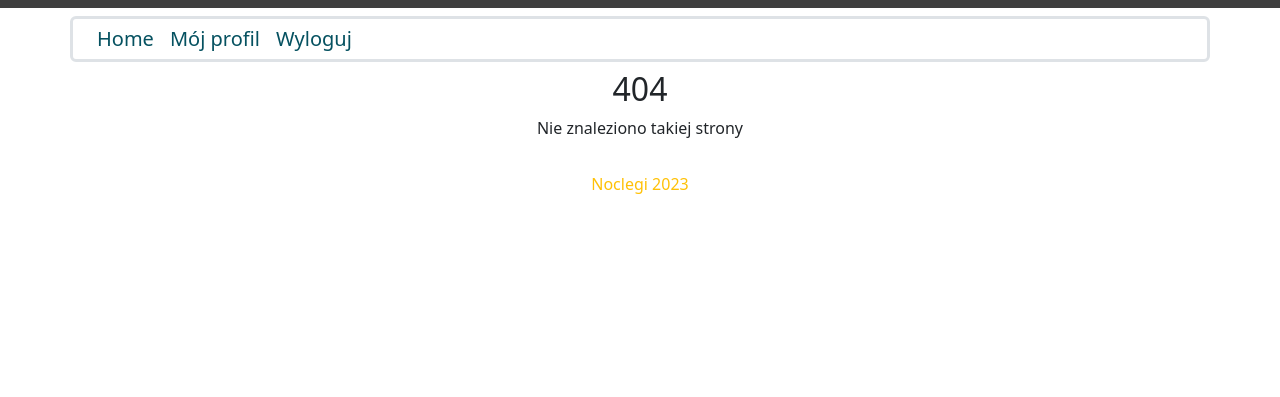
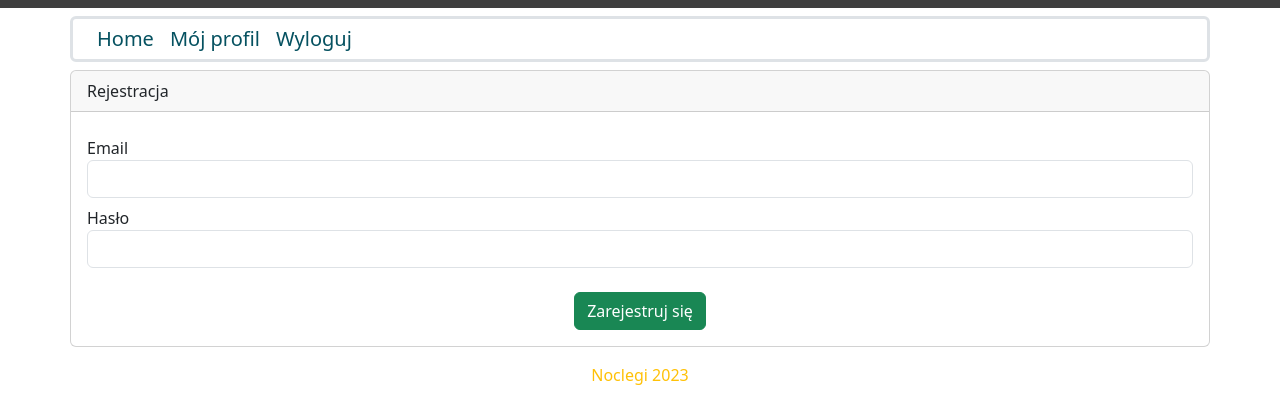
Before and after one commit to agaciur/learn-react-v.2, a React (Create React App) app: page /rejestracja in a window 1280 px wide. Before the commit this address had no page. Shown: the part 242-639 px from the top of the page. Built offline with nearby package versions, Linux system fonts and the light colour scheme; grey boxes are pictures that could not be loaded.

Commit message:
Add register form

```diff
--- a/src/App.js
+++ b/src/App.js
@@ -19,6 +19,7 @@ import Login from "./ui/pages/Auth/Login"
 import AuthenticatedRoute from "./hoc/AuthenticatedRoute"
 import ErrorBoundary from "./hoc/ErrorBoundary"
 import AddHotel from "./ui/components/Molecules/AddHotel"
+import Register from "./ui/pages/Auth/Register"
 const Profile = lazy(() => import("./ui/pages/Profile"))
 
 function App() {
@@ -42,7 +43,7 @@ function App() {
       <ErrorBoundary>
         <Suspense fallback={<p className='text-center'>Ładowanie...</p>}>
           <Switch>
-          <AuthenticatedRoute
+            <AuthenticatedRoute
               path='/profil/hotele/dodaj'
               component={AddHotel}
             />
@@ -53,6 +54,10 @@ function App() {
             <Route
               path='/hotele/:id'
               component={Hotel}
+            />
+            <Route
+              path='/rejestracja'
+              component={Register}
             />
             <Route
               path='/wyszukaj/:term?'
--- a/src/ui/components/Atoms/Input.js
+++ b/src/ui/components/Atoms/Input.js
@@ -1,20 +1,18 @@
 import { useRef } from "react"
 const InputText = props => {
   return (
-    <div className="form-group">
-      <label>{props.label}</label>
+    <div className='form-group'>
+      <label className="mt-2">{props.label}</label>
       <input
         value={props.value}
         onChange={e => props.onChange(e.target.value)}
         type={props.type}
-        className={`form-control ${props.error && props.showError ? 'is-invalid' : ''}`} />
-      <div className="invalid-feedback">
-        {props.error}
-      </div>
+        className={`form-control ${props.error && props.showError ? "is-invalid" : ""}`}
+      />
+      <div className='invalid-feedback'>{props.error}</div>
     </div>
-  );
+  )
 }
-
 
 const InputTextarea = props => {
   return (
@@ -135,6 +133,10 @@ function Input(props) {
   switch (props.type) {
     case "textarea":
       return <InputTextarea {...props} />
+    case "password":
+      return <InputText {...props} type='password' />
+    case "password":
+      return <InputText {...props} type='email' />
     case "select":
       return <InputSelect {...props} />
     case "checkbox":
--- a/src/ui/components/Molecules/AddHotel.js
+++ b/src/ui/components/Molecules/AddHotel.js
@@ -48,6 +48,9 @@ export default function AddHotel(props) {
   })
   const [loading, setLoading] = useState(false)
 
+  const valid = Object.values(form).map(input => input.error).filter(error => error).length
+
+
   const submit = e => {
     setLoading(true)
     e.preventDefault()
@@ -64,10 +67,11 @@ export default function AddHotel(props) {
         ...form[fieldName],
         value,
         showError: true,
-        error: error,
+        error: error
       },
     })
   }
+
 
   return (
     <div className='container p-0'>
@@ -156,7 +160,9 @@ export default function AddHotel(props) {
             <div className='d-flex justify-content-center'>
               <LoadingButton
                 loading={loading}
-                className='btn-success'>
+                className='btn-success'
+                disabled={valid}
+                >
                 Dodaj hotel
               </LoadingButton>
             </div>
--- a/src/ui/components/Organisms/Menu.js
+++ b/src/ui/components/Organisms/Menu.js
@@ -46,14 +46,24 @@ function Menu() {
           </li>
         </>
       ) : (
+        <>
+          <li>
+            <NavLink
+              to='/rejestracja'
+              className='text-decoration-none text-info-emphasis ms-3'
+              activeClassName='text-decoration-underline'>
+              Zarejestruj
+            </NavLink>
+          </li>
           <li>
             <a
-            href=''
+              href='#'
               className='text-decoration-none text-info-emphasis ms-3'
               onClick={login}>
               Zaloguj
             </a>
           </li>
+        </>
       )}
     </ul>
   )
--- a/src/ui/helpers/validations.js
+++ b/src/ui/helpers/validations.js
@@ -11,6 +11,9 @@ const availableRules = {
   min(value, rule) {
     return value.length > rule.length ? "" : `Min. znaków: ${rule.length}`
   },
+  email(value) {
+     return validateEmail(value) ? "" : 'Niepoprawny email'
+  }
 }
 
 export function validate(rules = [], value) {
--- /dev/null
+++ b/src/ui/pages/Auth/Register.js
@@ -0,0 +1,87 @@
+import { useState } from "react"
+import LoadingButton from "../../components/Atoms/LoadingButton"
+import { validate } from '../../helpers/validations'
+import Input from "../../components/Atoms/Input"
+
+export default function Register(props) {
+  const [loading, setLoading] = useState(false)
+  const [form, setForm] = useState({
+    email: {
+      value: "",
+      error: "",
+      valid: false,
+      showError: false,
+      rules: ["required", "email"],
+    },
+    password: {
+      value: "",
+      error: "",
+      valid: false,
+      showError: false,
+      rules: ["required",'check'],
+    },
+  })
+
+const valid = Object.values(form).map(input => input.error).filter(error => error).length
+
+  const submit = e => {
+    setLoading(true)
+    e.preventDefault()
+
+    setTimeout(() => {
+      setLoading(false)
+    }, 500)
+  }
+
+  const changeHandler = (value, fieldName) => {
+    const error = validate(form[fieldName].rules, value)
+    setForm({
+      ...form,
+      [fieldName]: {
+        ...form[fieldName],
+        value,
+        showError: true,
+        error: error,
+        valid: true
+      },
+    })
+  }
+
+  return (
+    <div className='container p-0'>
+      <div className='card'>
+        <div className='card-header'>Rejestracja</div>
+        <div className='card-body'>
+          <form onSubmit={submit}>
+            <Input
+              label='Email'
+              type='email'
+              value={form.email.value}
+              onChange={val => changeHandler(val, "email")}
+              error={form.email.error}
+              showError={form.email.showError}
+            />
+            <Input
+              label='Hasło'
+              type='password'
+              value={form.password.value}
+              onChange={val => changeHandler(val, "password")}
+              error={form.password.error}
+              showError={form.password.showError}
+            />
+
+            <div className='d-flex justify-content-center'>
+              <LoadingButton
+                loading={loading}
+                className='btn-success mt-4'
+                disabled={valid}
+              >
+                Zarejestruj się
+              </LoadingButton>
+            </div>
+          </form>
+        </div>
+      </div>
+    </div>
+  )
+}
```
Lines whose indentation alone changed are shown as unchanged.
